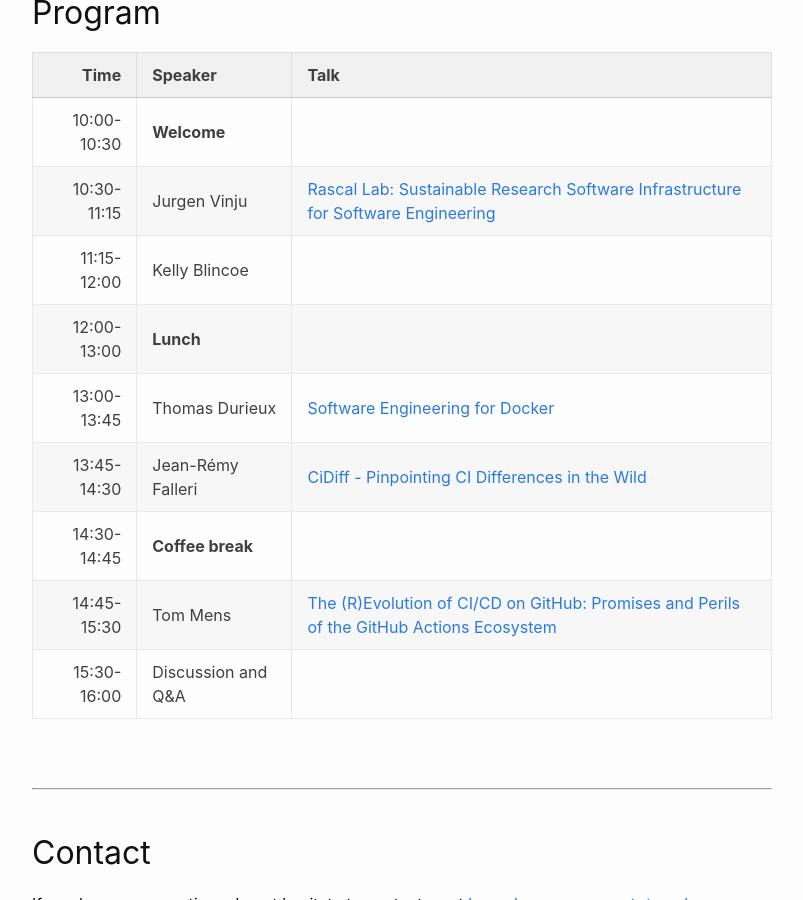
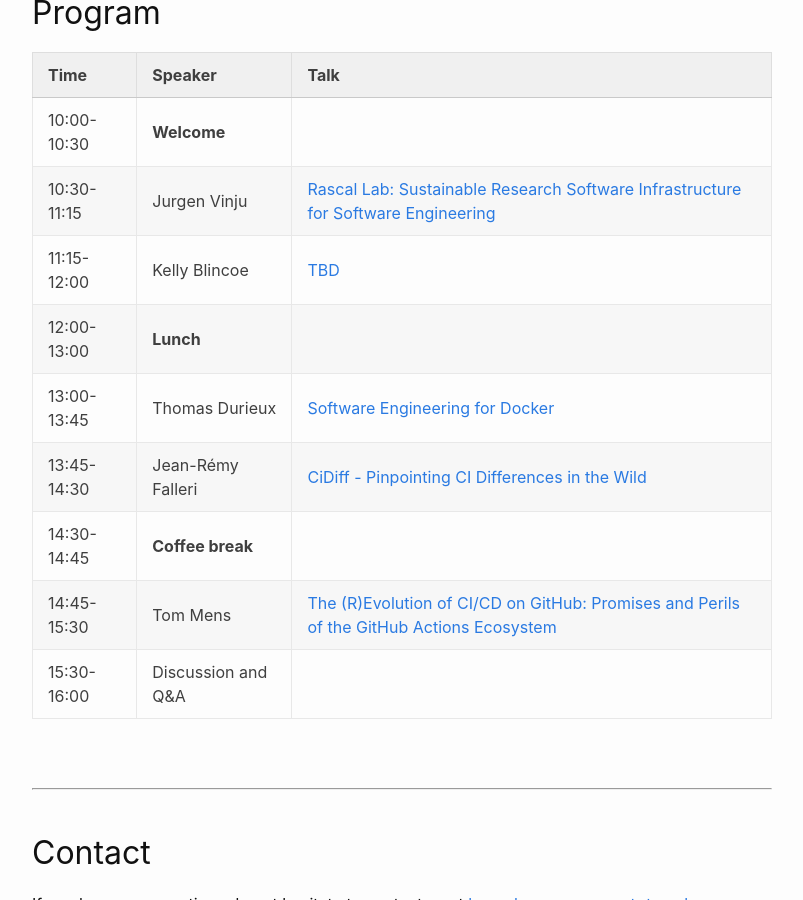
Before and after one commit to lmove/sweng-seminar, a Jekyll site: the page built from docs/index.md, in a window 1280 px wide and 900 px high, scrolled down 650 px. Shown: the whole window, without its empty margins (238-1041 px from the left). Built offline with Jekyll 4.4.1, drawn with Linux system fonts in a browser that asks for light colours.

Commit message:
Update Kelly link

```diff
--- a/docs/index.md
+++ b/docs/index.md
@@ -35,10 +35,10 @@ On Tuesday, March 28th, we will host at TU/e a one-day seminar in the context of
 # Program
 
 | Time | Speaker | Talk |
-|--:|:--|:--|
+|:--|:--|:--|
 | 10:00-10:30 | **Welcome** | |
 | 10:30-11:15 | Jurgen Vinju | [Rascal Lab: Sustainable Research Software Infrastructure for Software Engineering](/sweng-seminar/jurgen-vinju/) |
-| 11:15-12:00 | Kelly Blincoe | |
+| 11:15-12:00 | Kelly Blincoe | [TBD](/sweng-seminar/kelly-blincoe/) |
 | 12:00-13:00 | **Lunch** | |
 | 13:00-13:45 | Thomas Durieux | [Software Engineering for Docker](/sweng-seminar/thomas-durieux/) |
 | 13:45-14:30 | Jean-Rémy Falleri | [CiDiff - Pinpointing CI Differences in the Wild](/sweng-seminar/jean-remy-falleri/) |
```
